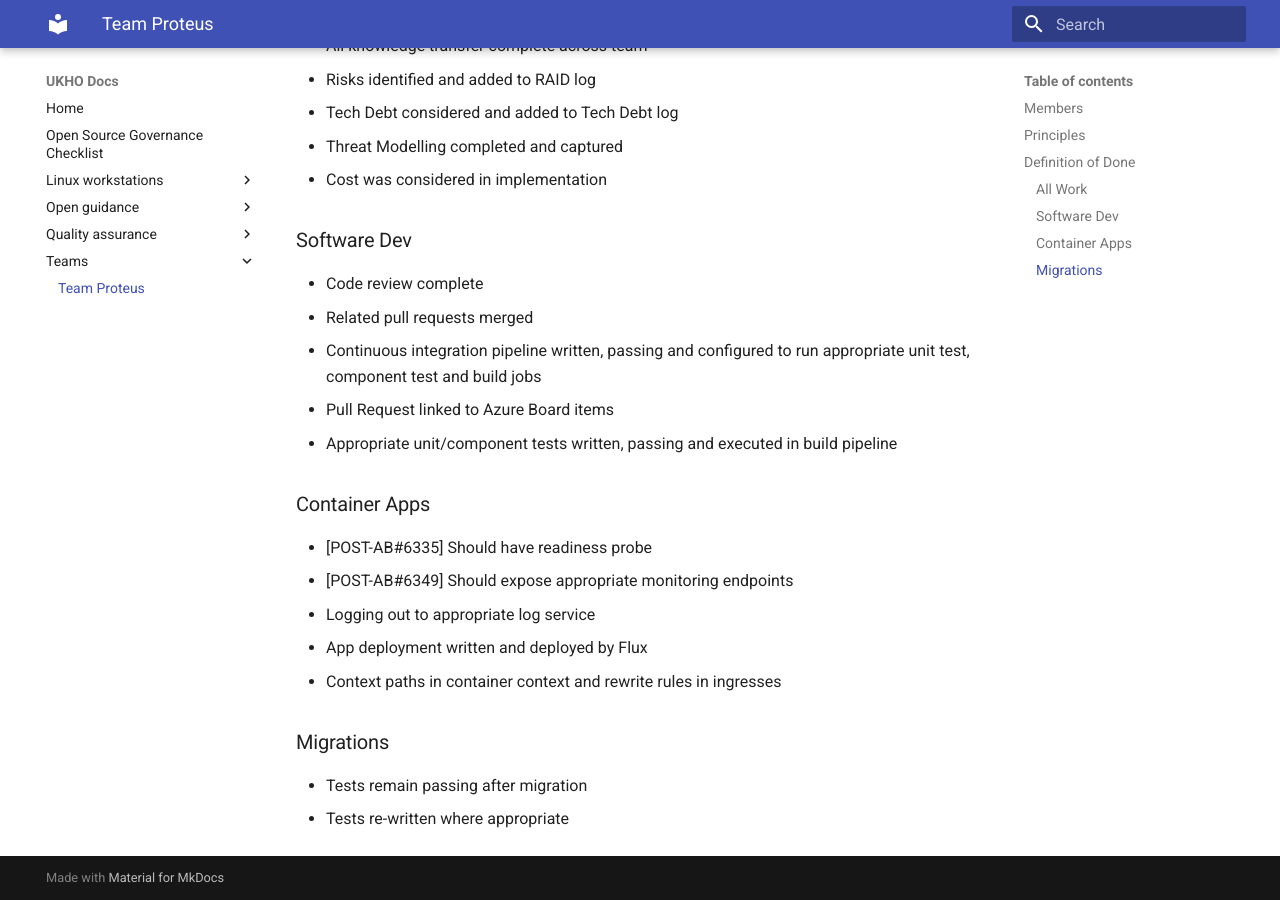
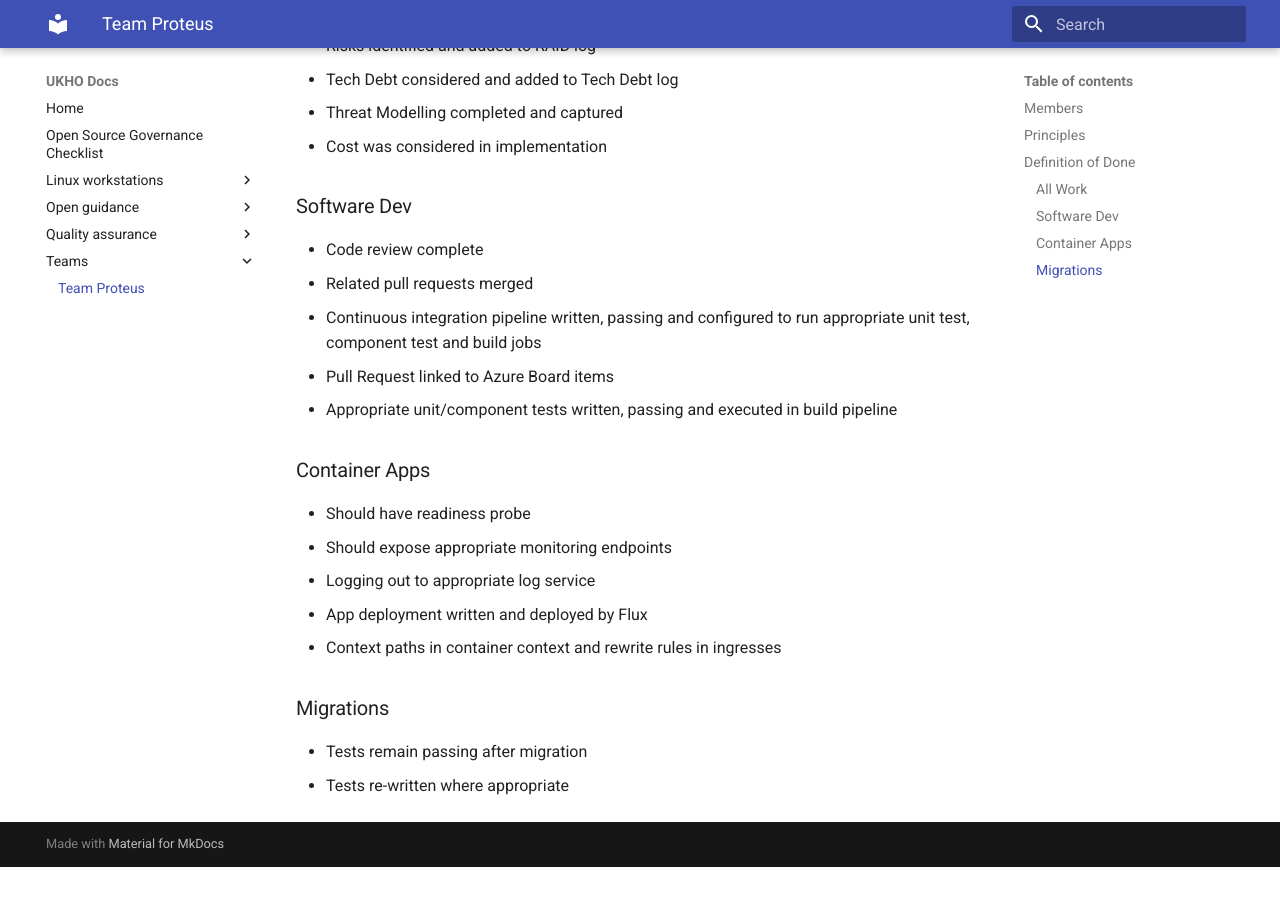
Before and after one commit to UKHO/docs, an MkDocs documentation site: the page built from docs/teams/proteus.md, in a window 1280 px wide and 900 px high, scrolled down 1323 px. Built offline with MkDocs 1.6.1 and Material for MkDocs 9.7.7, drawn with Linux system fonts in a browser that asks for light colours; after the commit the page ends 2190 px from its top, so only the background shows below that; some of the changed text lies outside the part shown.

Commit message:
docs(proteus): Remove team member; readiness probe
* Remove team member that has left
* Remove PBI tag on readiness probes
* Remove PBI tag on monitoring endpoints

```diff
--- a/docs/teams/proteus.md
+++ b/docs/teams/proteus.md
@@ -45,8 +44,8 @@ Our definition of done must be followed for all work delivered. Sections may onl
 - Appropriate unit/component tests written, passing and executed in build pipeline
 
 ### Container Apps
-- [POST-AB#6335] Should have readiness probe
-- [POST-AB#6349] Should expose appropriate monitoring endpoints
+- Should have readiness probe
+- Should expose appropriate monitoring endpoints
 - Logging out to appropriate log service
 - App deployment written and deployed by Flux
 - Context paths in container context and rewrite rules in ingresses
```
Also changed, not shown: other parts of docs/teams/proteus.md (+0 -1 lines).
